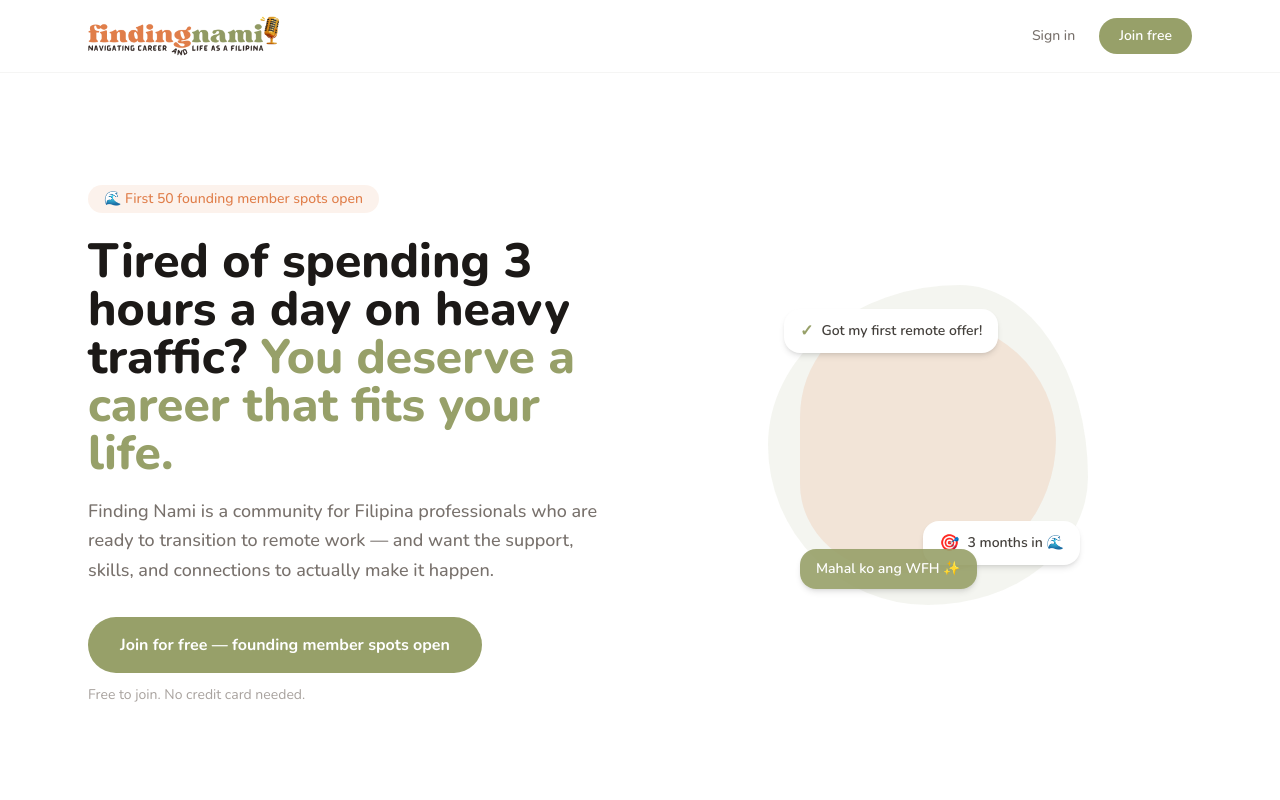
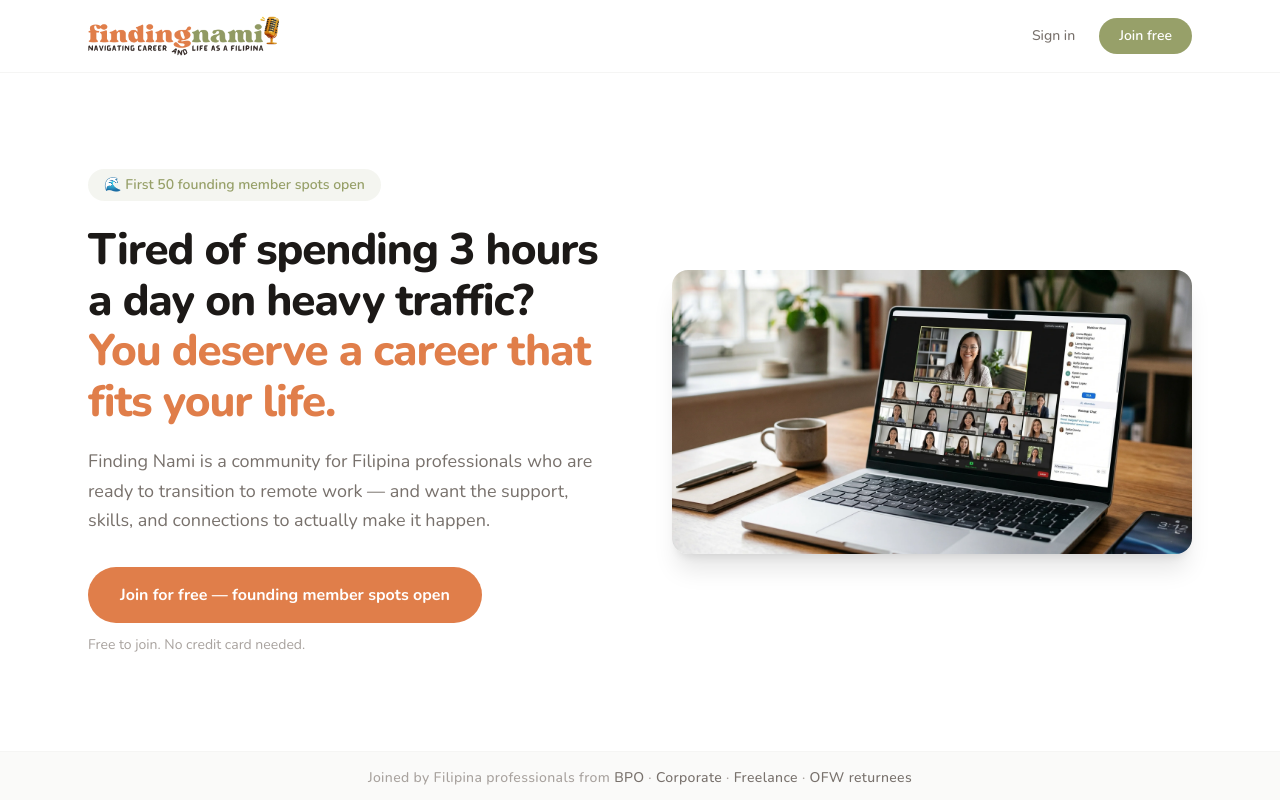
Before and after one commit to findingnami/findingnami-org, a Next.js app: page / in a window 1280 px wide. Shown: the top 800 px of the page. Built offline with nearby package versions, Linux system fonts and the light colour scheme; no server answers.

Commit message:
updated hero section of landing page

```diff
--- a/components/marketing/HeroSection.tsx
+++ b/components/marketing/HeroSection.tsx
@@ -1,21 +1,25 @@
 import Link from "next/link";
+import Image from "next/image";
 
 export default function HeroSection() {
   return (
-    <section className="max-w-6xl mx-auto px-6 py-20 md:py-28 flex flex-col md:flex-row items-center gap-12">
+    <section className="max-w-6xl mx-auto px-6 py-16 md:py-24 flex flex-col md:flex-row items-center gap-10 md:gap-16">
       {/* Text content */}
       <div className="flex-1 flex flex-col items-start">
         {/* Founding member badge */}
-        <span className="inline-flex items-center gap-1.5 bg-brand-green/10 text-brand-green text-sm font-medium px-4 py-1 rounded-full mb-6">
+        <span className="inline-flex items-center gap-1.5 bg-brand-orange/10 text-brand-orange text-sm font-semibold px-4 py-1.5 rounded-full mb-6">
           🌊 First 50 founding member spots open
         </span>
 
-        <h1 className="text-4xl md:text-5xl font-extrabold text-stone-900 leading-tight mb-5">
+        <h1 className="text-4xl md:text-[2.75rem] font-extrabold text-stone-900 leading-[1.15] tracking-tight mb-5">
           Tired of spending 3 hours a day on heavy traffic?{" "}
-          <span className="text-brand-orange">You deserve a career that fits your life.</span>
+          <br className="hidden md:block" />
+          <span className="text-brand-green">
+            You deserve a career that fits your life.
+          </span>
         </h1>
 
-        <p className="text-lg text-stone-500 font-medium leading-relaxed mb-8 max-w-xl">
+        <p className="text-lg text-stone-500 leading-relaxed mb-8 max-w-lg">
           Finding Nami is a community for Filipina professionals who are ready to
           transition to remote work — and want the support, skills, and connections
           to actually make it happen.
@@ -23,30 +27,24 @@ export default function HeroSection() {
 
         <Link
           href="/signup"
-          className="bg-brand-orange text-white rounded-full px-8 py-4 text-base font-bold hover:opacity-90 transition-opacity inline-block"
+          className="bg-brand-green text-white rounded-full px-8 py-4 text-base font-bold hover:opacity-90 transition-opacity inline-block"
         >
           Join for free — founding member spots open
         </Link>
         <p className="text-sm text-stone-400 mt-3">Free to join. No credit card needed.</p>
       </div>
 
-      {/* Decorative shape */}
-      <div className="flex-1 flex items-center justify-center w-full max-w-sm md:max-w-none">
-        <div className="relative w-72 h-72 md:w-80 md:h-80">
-          {/* Outer soft blob */}
-          <div className="absolute inset-0 bg-brand-orange/10 rounded-[60%_40%_50%_50%/50%_60%_40%_50%]" />
-          {/* Inner accent blob */}
-          <div className="absolute inset-8 bg-brand-green/15 rounded-[40%_60%_55%_45%/45%_55%_60%_40%]" />
-          {/* Floating pill cards */}
-          <div className="absolute top-6 left-4 bg-white shadow-md rounded-2xl px-4 py-2.5 flex items-center gap-2 text-sm font-semibold text-stone-700">
-            <span className="text-brand-orange text-base">✓</span> Got my first remote offer!
-          </div>
-          <div className="absolute bottom-10 right-2 bg-white shadow-md rounded-2xl px-4 py-2.5 flex items-center gap-2 text-sm font-semibold text-stone-700">
-            <span className="text-brand-green text-base">🎯</span> 3 months in 🌊
-          </div>
-          <div className="absolute bottom-4 left-8 bg-brand-orange/90 text-white shadow-md rounded-2xl px-4 py-2.5 text-sm font-semibold">
-            Mahal ko ang WFH ✨
-          </div>
+      {/* Hero image */}
+      <div className="flex-1 w-full">
+        <div className="relative w-full rounded-2xl overflow-hidden shadow-xl">
+          <Image
+            src="/hero.webp"
+            alt="Filipina professionals on a remote video call"
+            width={640}
+            height={427}
+            className="w-full h-auto object-cover"
+            priority
+          />
         </div>
       </div>
     </section>
```
Also changed, not shown: public/hero.webp (added).
